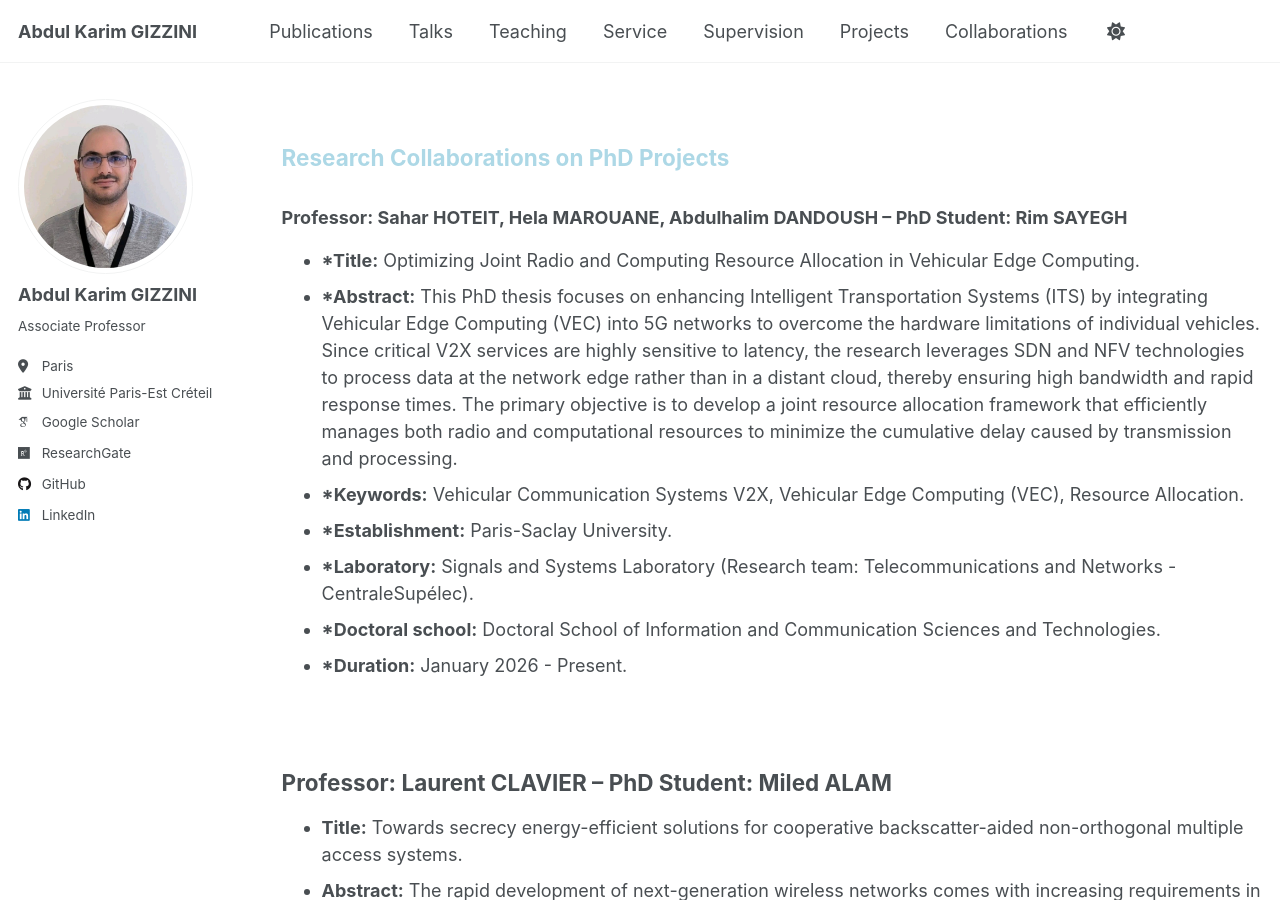
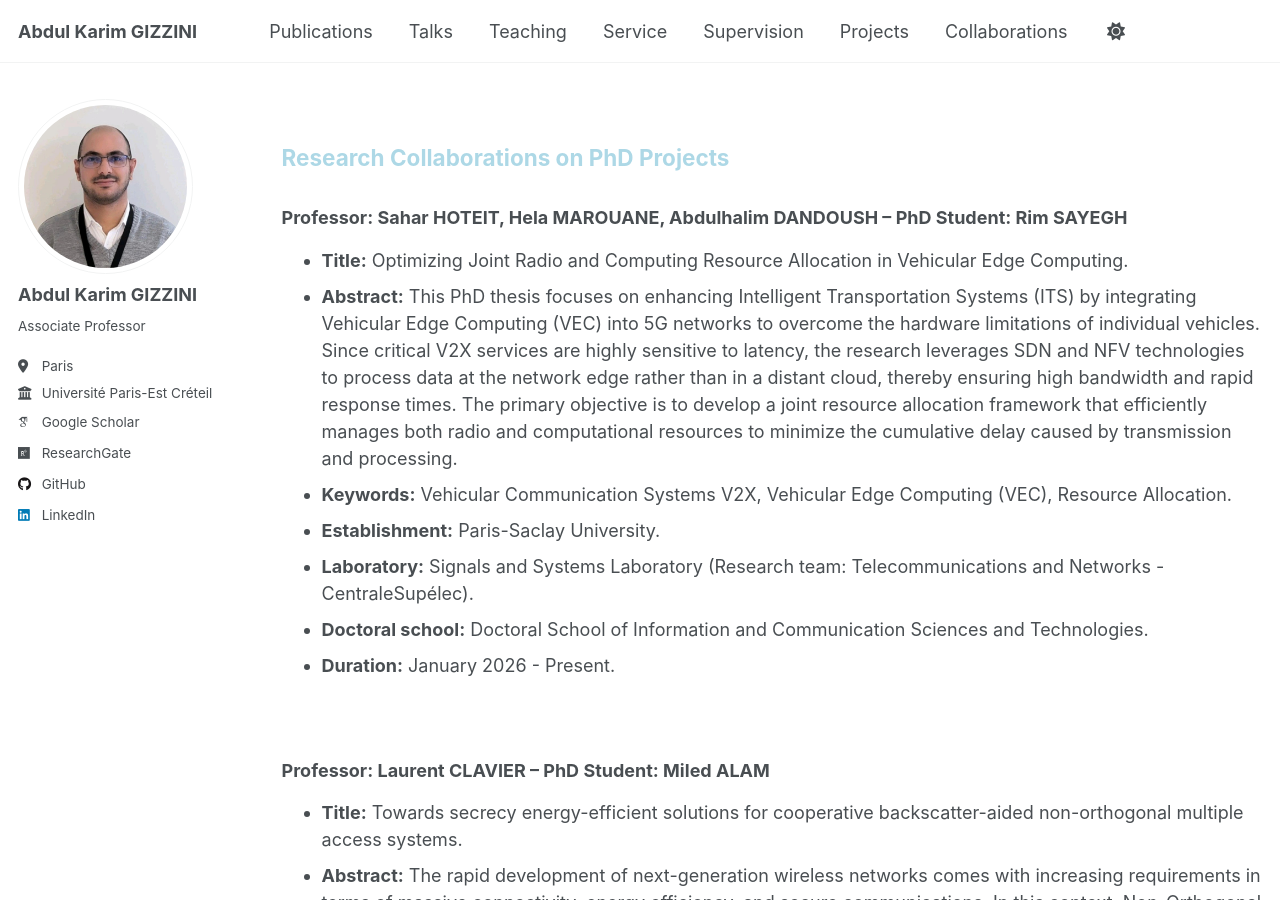
Before and after one commit to abdulkarimgizzini/abdulkarimgizzini-website, a Jekyll site: the page built from _pages/collaborations.md, in a window 1280 px wide and 900 px high. Built offline with Jekyll 4.4.1, drawn with Linux system fonts in a browser that asks for light colours; some web fonts are replaced; a script that is not in the unit is left out.

Commit message:
Format PhD project details in markdown

```diff
--- a/_pages/collaborations.md
+++ b/_pages/collaborations.md
@@ -12,18 +12,18 @@
 
 ### Professor: Sahar HOTEIT, Hela MAROUANE, Abdulhalim DANDOUSH -- PhD Student: Rim SAYEGH
 
-* ***Title:** Optimizing Joint Radio and Computing Resource Allocation in Vehicular Edge Computing.
-* ***Abstract:** This PhD thesis focuses on enhancing Intelligent Transportation Systems (ITS) by integrating Vehicular Edge Computing (VEC) into 5G networks to overcome the hardware limitations of individual vehicles. Since critical V2X services are highly sensitive to latency, the research leverages SDN and NFV technologies to process data at the network edge rather than in a distant cloud, thereby ensuring high bandwidth and rapid response times. The primary objective is to develop a joint resource allocation framework that efficiently manages both radio and computational resources to minimize the cumulative delay caused by transmission and processing.
-* ***Keywords:** Vehicular Communication Systems V2X, Vehicular Edge Computing (VEC), Resource Allocation.
-* ***Establishment:** Paris-Saclay University.
-* ***Laboratory:**  Signals and Systems Laboratory (Research team: Telecommunications and Networks - CentraleSupélec).
-* ***Doctoral school:** Doctoral School of Information and Communication Sciences and Technologies.
-* ***Duration:** January 2026 - Present.
+* **Title:** Optimizing Joint Radio and Computing Resource Allocation in Vehicular Edge Computing.
+* **Abstract:** This PhD thesis focuses on enhancing Intelligent Transportation Systems (ITS) by integrating Vehicular Edge Computing (VEC) into 5G networks to overcome the hardware limitations of individual vehicles. Since critical V2X services are highly sensitive to latency, the research leverages SDN and NFV technologies to process data at the network edge rather than in a distant cloud, thereby ensuring high bandwidth and rapid response times. The primary objective is to develop a joint resource allocation framework that efficiently manages both radio and computational resources to minimize the cumulative delay caused by transmission and processing.
+* **Keywords:** Vehicular Communication Systems V2X, Vehicular Edge Computing (VEC), Resource Allocation.
+* **Establishment:** Paris-Saclay University.
+* **Laboratory:**  Signals and Systems Laboratory (Research team: Telecommunications and Networks - CentraleSupélec).
+* **Doctoral school:** Doctoral School of Information and Communication Sciences and Technologies.
+* **Duration:** January 2026 - Present.
 
 <br/>
 
 
-## Professor: Laurent CLAVIER -- PhD Student: Miled ALAM
+### Professor: Laurent CLAVIER -- PhD Student: Miled ALAM
 
 * **Title:** Towards secrecy energy-efficient solutions for cooperative backscatter-aided non-orthogonal multiple access systems.
 * **Abstract:** The rapid development of next-generation wireless networks comes with increasing requirements in terms of massive connectivity, energy efficiency, and secure communications. In this context, Non-Orthogonal Multiple Access (NOMA) has emerged as a key technology to serve multiple users simultaneously over the same spectral resources. In parallel, Ambient Backscatter Communication (AmBC) offers an energy-efficient solution by enabling passive data transmission using ambient signals. However, the open nature of the wireless channel makes these systems vulnerable to passive eavesdropping attacks, which raises the need to design robust protection  mechanisms.
```
